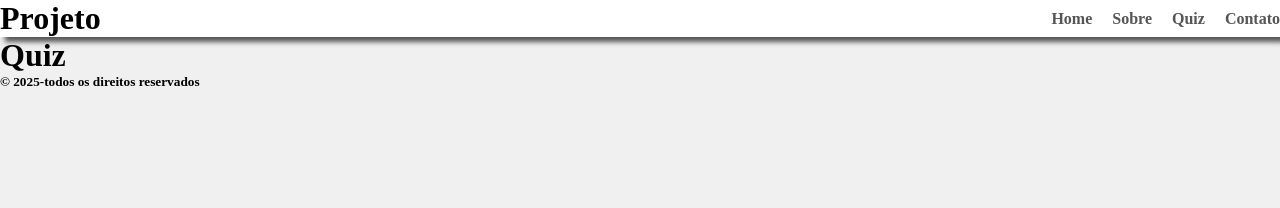
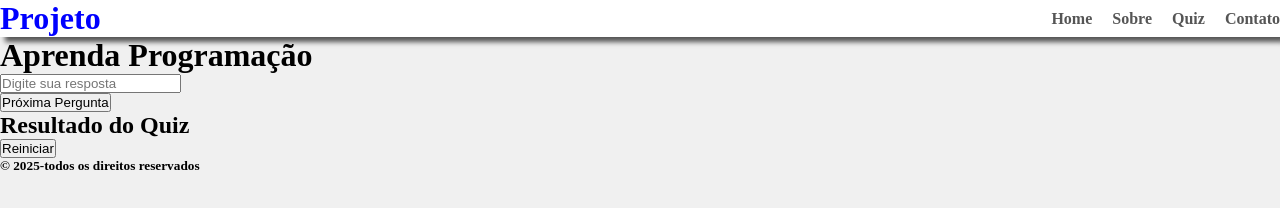
Before and after one commit to EduardoSRTolentino/projeto4, a plain HTML site: page src/pages/quiz.html in a window 1280 px wide. Drawn offline with Linux system fonts and the light colour scheme.

Commit message:
criando a estrutura html do quiz

```diff
--- a/src/pages/quiz.html
+++ b/src/pages/quiz.html
@@ -3,13 +3,14 @@
 <head>
     <meta charset="UTF-8">
     <meta name="viewport" content="width=device-width, initial-scale=1.0">
-    <!-- CHAMANDO O CSS -->
+        <!-- CHAMANDO O CSS EXTERNO -->
     <link rel="stylesheet" href="../css/estilo.css">
     <title>Quiz</title>
 </head>
 <body>
+
     <header>
-        <h1 i="logo">Projeto</h1>
+        <h1 id="logo">Projeto</h1>
         <nav>
             <ul>
                 <li><a href="../../index.html">Home</a></li>
@@ -19,10 +20,34 @@
             </ul>
         </nav>
     </header>
-    <h1>Quiz</h1>
+
+    <main id="container-quiz">
+        <div class="quiz">
+            <h1>Aprenda Programação</h1>
+            <section id="container-perguntas">
+                <h2 id="pergunta"></h2>
+                    <div id="container-respostas">
+                        <input type="text" placeholder="Digite sua resposta" id="resposta">
+                    </div>
+                    <button id="proximo">Próxima Pergunta</button>
+                    <section id="container-resultado" class="hidden">
+                        <h2>Resultado do Quiz</h2>
+                        <ul id="lista-resultado"></ul>
+                        <button id="inicio-btn">Reiniciar</button>
+                    </section>
+
+            </section>
+
+        </div>
+
+    </main>
+
+
+
 
     <footer>
         <h5>&copy; 2025-todos os direitos reservados</h5>
     </footer>
+
 </body>
 </html>
```
